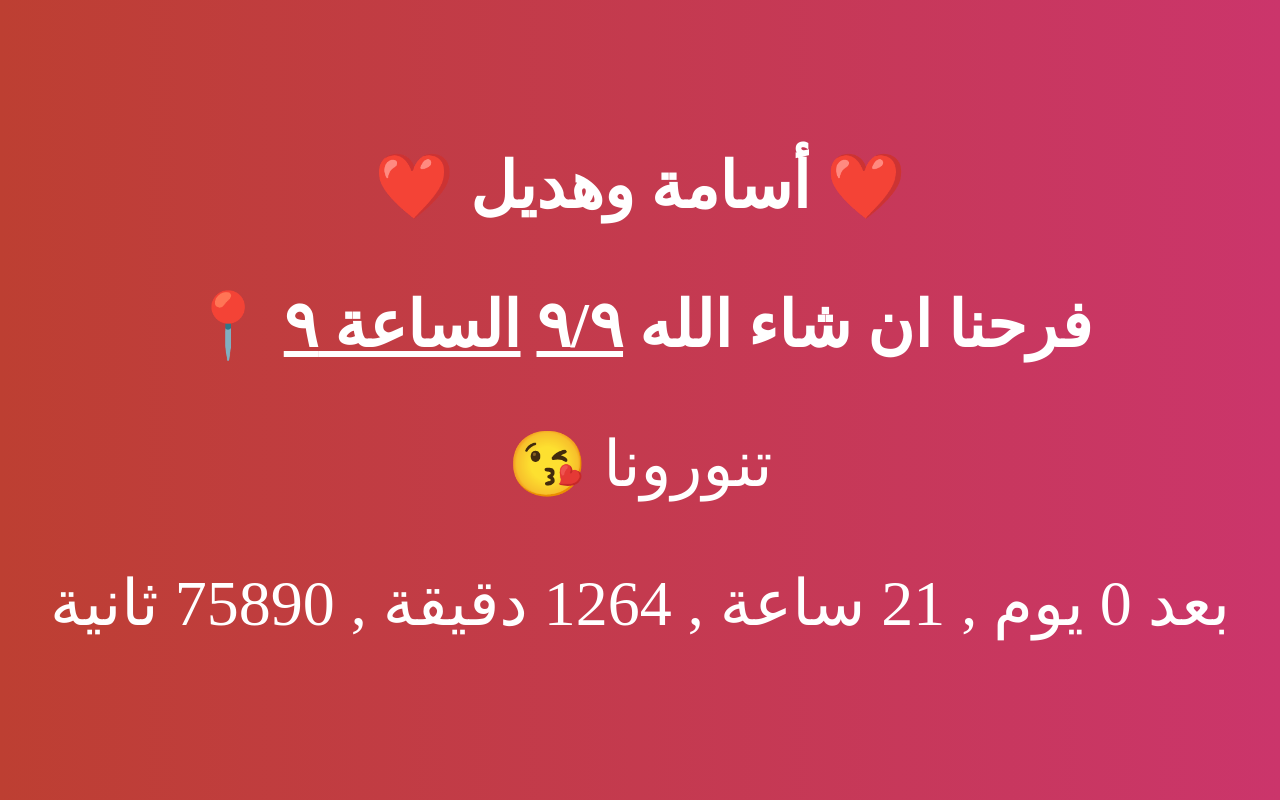
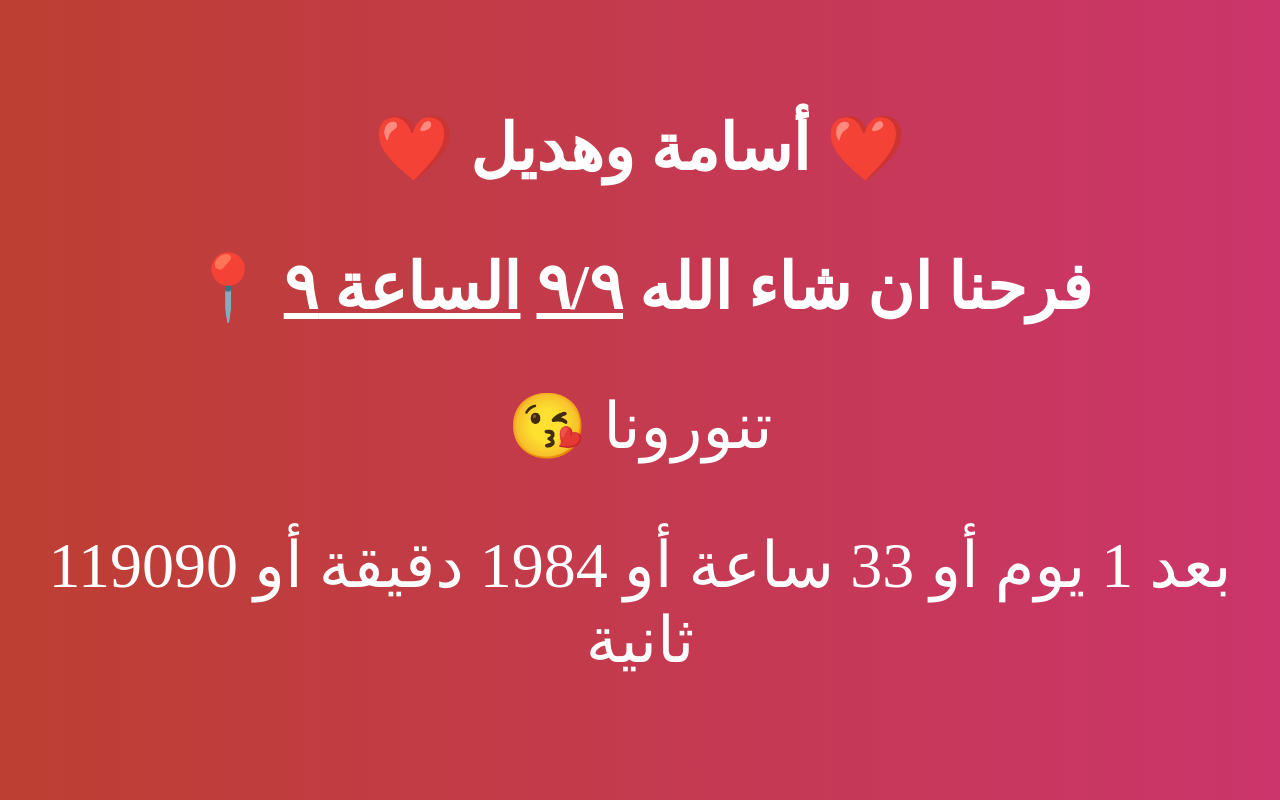
Before and after one commit to solimanware/wedding, a plain HTML site: page index.html in a window 1280 px wide. Drawn offline with Linux system fonts and the light colour scheme.

Commit message:
fix bug make it 9pm

```diff
--- a/index.html
+++ b/index.html
@@ -179,14 +179,14 @@
         <a class="mail" href="mailto:prof.o.soliman@gmail.com">تنورونا 😘</a>
       </p>
       <p class="text">
-        بعد <span id="daysLeft"></span> يوم ,
-        <span id="hoursLeft"></span> ساعة ,
-        <span id="minutesLeft"></span> دقيقة ,
+        بعد <span id="daysLeft"></span> يوم أو
+        <span id="hoursLeft"></span> ساعة أو
+        <span id="minutesLeft"></span> دقيقة أو
         <span id="secondsLeft"></span> ثانية
       </p>
     </div>
     <script>
-      const weddingTime = new Date("2021-09-09T09:00:00+02:00").getTime();
+      const weddingTime = new Date("2021-09-09T21:00:00+02:00").getTime();
       setInterval(() => {
         const currentTime = Date.now() ;
         const diffInMS = weddingTime - currentTime;
```
